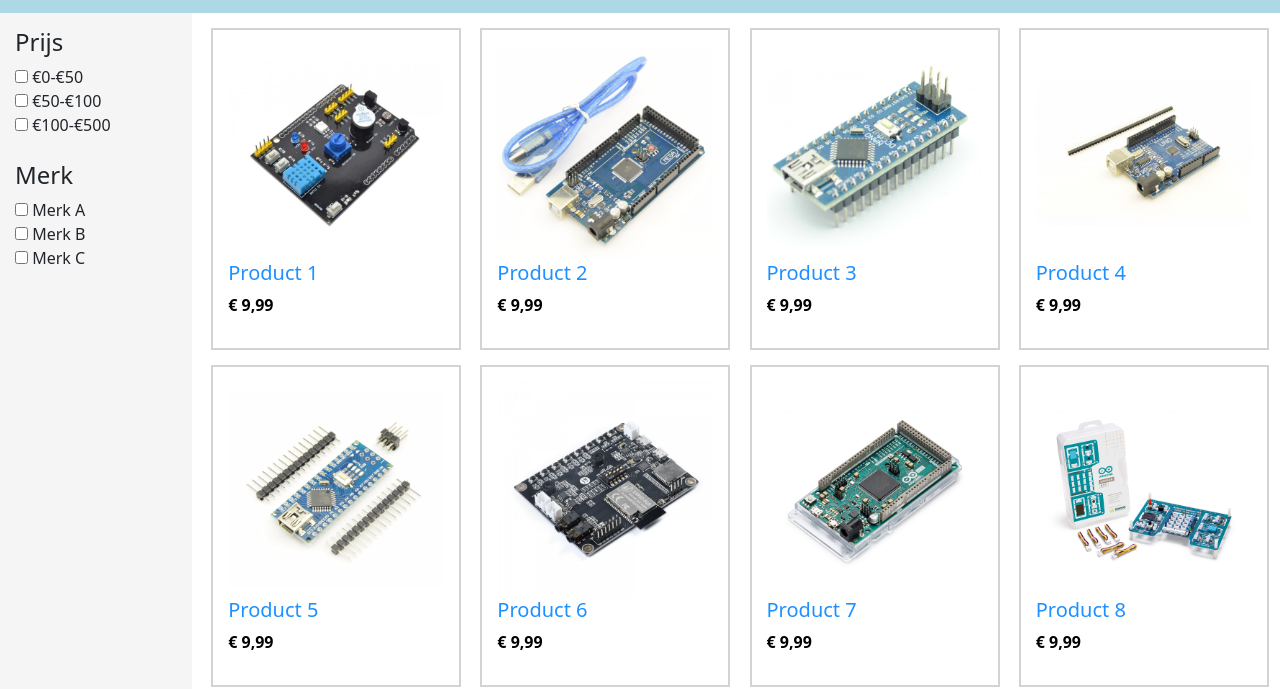
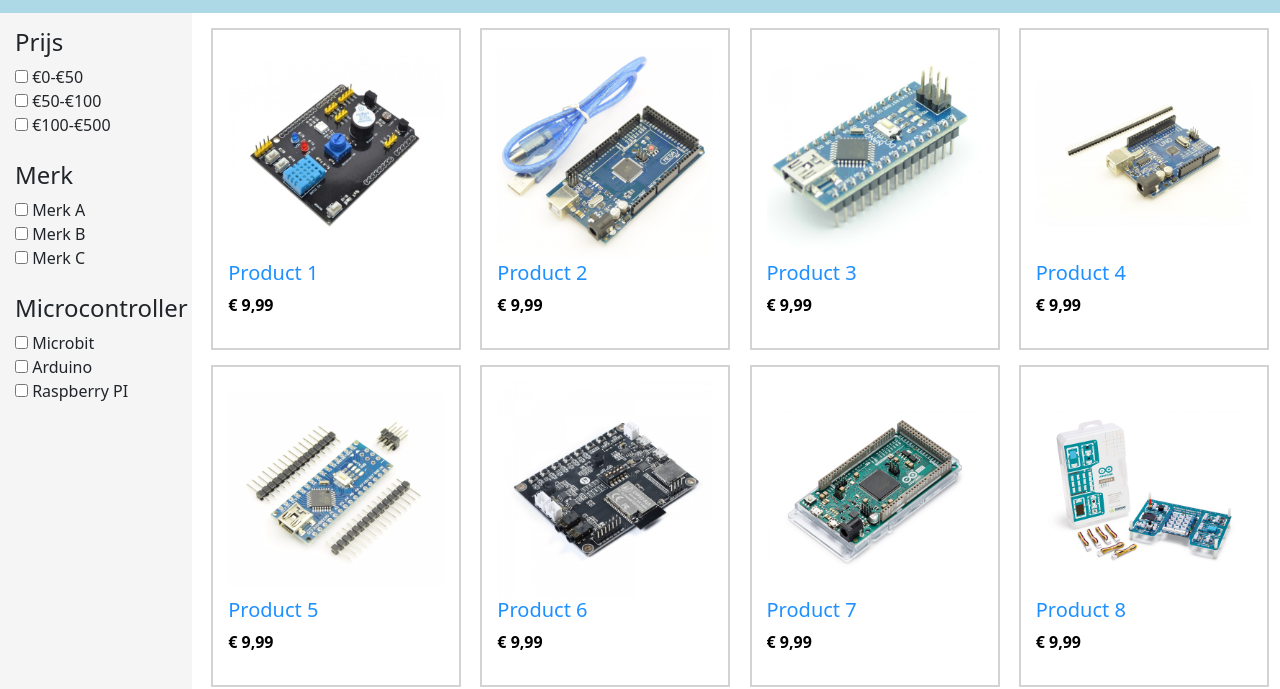
Before and after one commit to tstreef/tonytronics, a plain HTML site: page index.html in a window 1280 px wide. Shown: the part 129-818 px from the top of the page. Drawn offline with nearby package versions, Linux system fonts and the light colour scheme.

Commit message:
Extra ding toegevoegd

```diff
--- a/index.html
+++ b/index.html
@@ -31,6 +31,11 @@
                 <input type="checkbox"> Merk A<br>
                 <input type="checkbox"> Merk B<br>
                 <input type="checkbox"> Merk C<br><br>
+
+                <h4>Microcontroller</h4>
+                <input type="checkbox"> Microbit<br>
+                <input type="checkbox"> Arduino<br>
+                <input type="checkbox"> Raspberry PI<br><br>
             </form>
         </aside>
 
```
